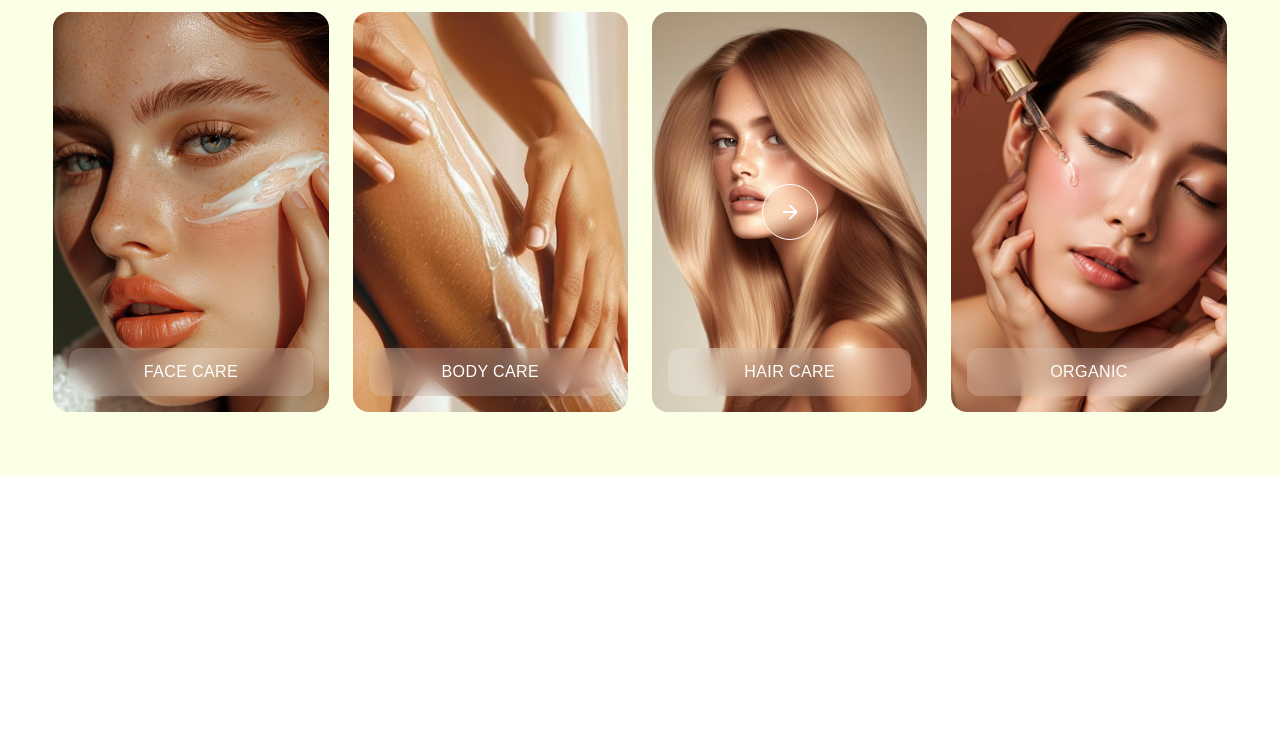
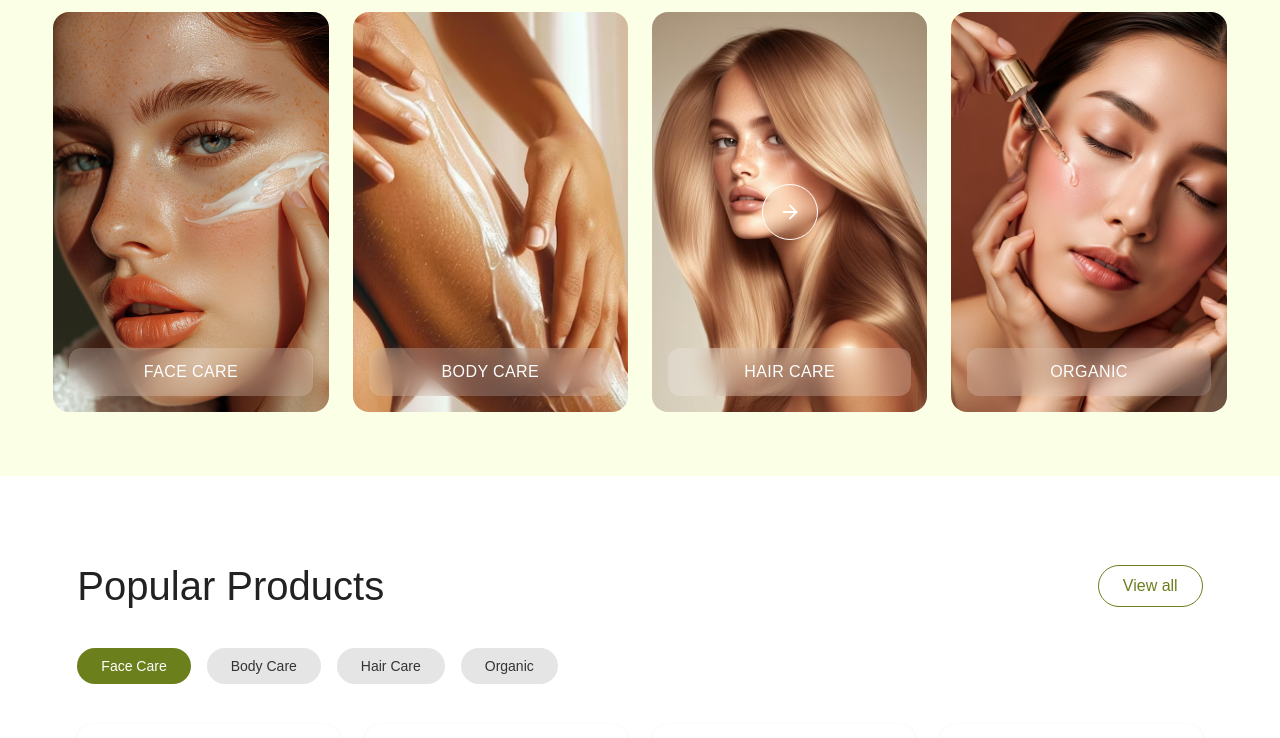
Before and after one commit to Rakibstack/Oranic-Landing-Page, a Next.js app: page / in a window 1280 px wide. Shown: the part 2000-2738 px from the top of the page. Before the commit the page ends 2476 px from the top, so only its background shows below. Built offline with nearby package versions, Linux system fonts and the light colour scheme.

Commit message:
added popular product section

```diff
--- a/src/app/page.jsx
+++ b/src/app/page.jsx
@@ -1,6 +1,7 @@
 import ChooseCategory from "@/components/CategorySection";
 import HeroSection from "@/components/HeroSection";
 import InspiredSection from "@/components/InspiredSection";
+import PopularProducts from "@/components/PopularProducts";
 import SkinMarqueeSection from "@/components/SkinMarqueeSection";
 
 export default function Home() {
@@ -11,6 +12,7 @@ export default function Home() {
           <SkinMarqueeSection></SkinMarqueeSection>
           <InspiredSection></InspiredSection>
           <ChooseCategory></ChooseCategory>
+          <PopularProducts></PopularProducts>
     </div>
   );
 }
--- a/src/components/HeroSection.jsx
+++ b/src/components/HeroSection.jsx
@@ -27,7 +27,7 @@ const HeroSection = () => {
                         <div className='flex justify-between items-center'>
                             <div>
                             <h2 className='text-[#222222] mt-2 mb-2  text-[1.5rem]'>Cucumber Extract</h2>
-                            <span className='font-bold text-black  text-[1.5rem]'>$24.00</span> <span className='text-[#737373]'>$32.00</span>
+                            <span className='font-bold text-black  text-[1.5rem]'>$24.00</span> <span className='text-[#737373] line-through'>$32.00</span>
                             </div>
                             <span className='mr-4 w-14 h-14 flex items-center justify-center text-black p-2 rounded-full border border-gray-200'><ArrowUpRight width={30} height={30}  /></span>
                         </div>
--- /dev/null
+++ b/src/components/PopularProducts.jsx
@@ -0,0 +1,97 @@
+
+import Image from "next/image";
+
+const products = Array(8).fill({
+  title: "Cucumber Extract",
+  price: "$24.00",
+  oldPrice: "$32.00",
+  image: "/product01.png",
+  discount: "10%",
+});
+
+export default function PopularProducts() {
+  return (
+    <section className="bg-[#FFFFFF] py-20">
+      <div className="max-w-11/12 mx-auto px-6">
+
+        {/* Header */}
+        <div className="flex items-center justify-between mb-8">
+          <h2 className="text-[2.5rem] font-medium text-[#222222]">
+            Popular Products
+          </h2>
+
+          <button className="px-6 py-2 rounded-full border border-[#6B7F1D] text-[#6B7F1D] font-medium hover:bg-[#6B7F1D] hover:text-white transition">
+            View all
+          </button>
+        </div>
+
+        {/* Category Tabs */}
+        <div className="flex gap-4 mb-10">
+          {["Face Care", "Body Care", "Hair Care", "Organic"].map(
+            (tab, index) => (
+              <button
+                key={index}
+                className={`px-6 py-2 rounded-full text-sm font-medium transition ${
+                  index === 0
+                    ? "bg-[#6B7F1D] text-white"
+                    : "bg-[#E5E5E5] text-[#333]"
+                }`}
+              >
+                {tab}
+              </button>
+            )
+          )}
+        </div>
+
+        {/* Products Grid */}
+        <div className="grid grid-cols-1 sm:grid-cols-2 lg:grid-cols-4 gap-6">
+          {products.map((item, index) => (
+            <div
+              key={index}
+              className="bg-white rounded-2xl p-4 shadow-sm hover:shadow-md transition"
+            >
+              {/* Image */}
+              <div className="relative rounded-xl overflow-hidden">
+                <Image
+                  src={item.image}
+                  alt={item.title}
+                  width={300}
+                  height={220}
+                  className="w-full h-55 object-cover"
+                />
+
+                {/* Discount Badge */}
+                <span className="absolute top-3 left-3 bg-[#6B7F1D] text-white text-xs px-3 py-1 rounded-md">
+                  {item.discount}
+                </span>
+              </div>
+
+              {/* Product Info */}
+              <div className="mt-4">
+                <p className="text-[#555] text-sm mb-2">
+                  {item.title}
+                </p>
+
+                <div className="flex items-center justify-between">
+                  <div>
+                    <span className="font-semibold text-[#222]">
+                      {item.price}
+                    </span>
+                    <span className="text-gray-400 line-through text-sm ml-2">
+                      {item.oldPrice}
+                    </span>
+                  </div>
+
+                  <button className="bg-[#6B7F1D] text-white text-sm px-4 py-1.5 rounded-full hover:bg-[#556915] transition">
+                    Buy Now
+                  </button>
+                </div>
+              </div>
+            </div>
+          ))}
+        </div>
+
+      </div>
+    </section>
+  );
+}
```
Also changed, not shown: public/product01.png (added).
